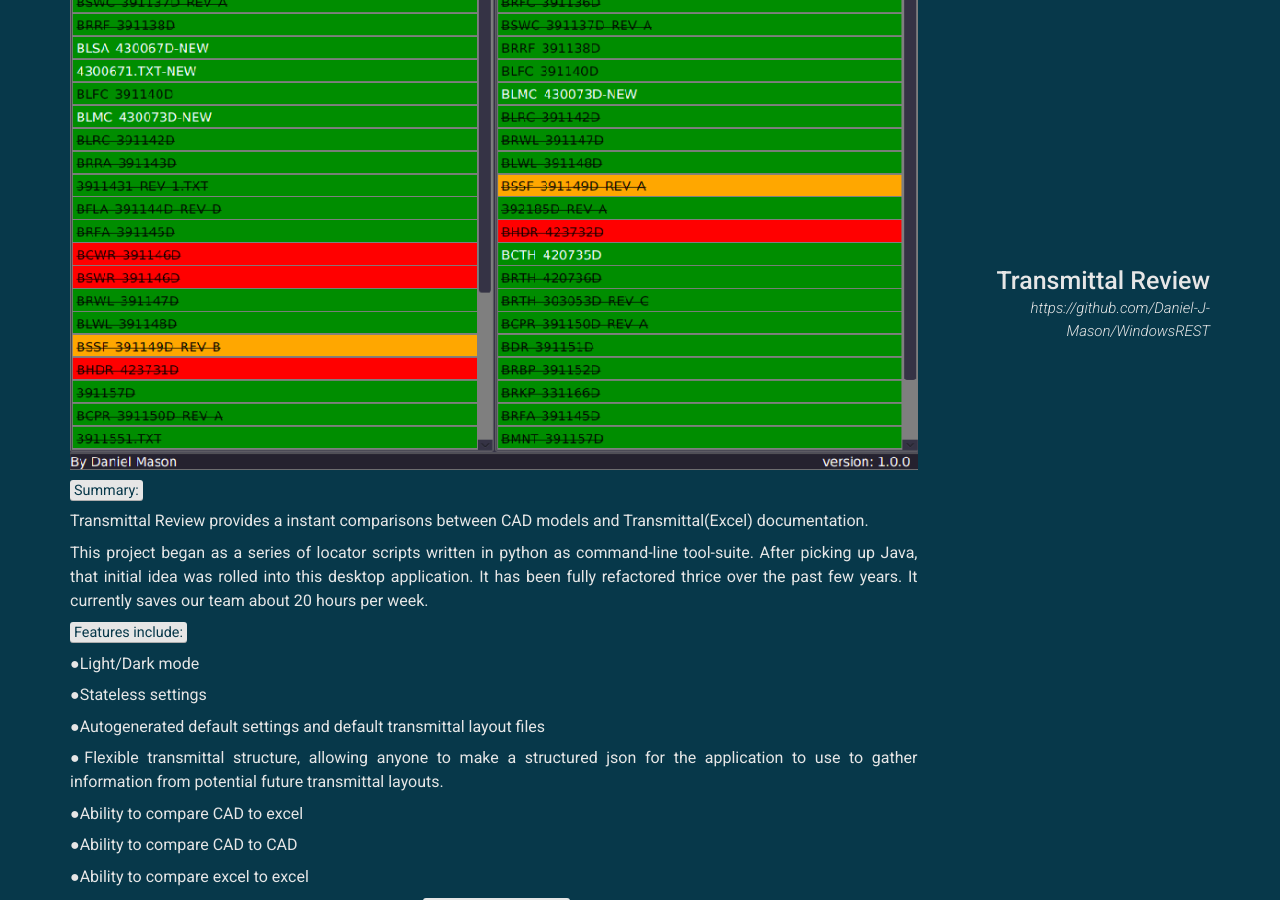
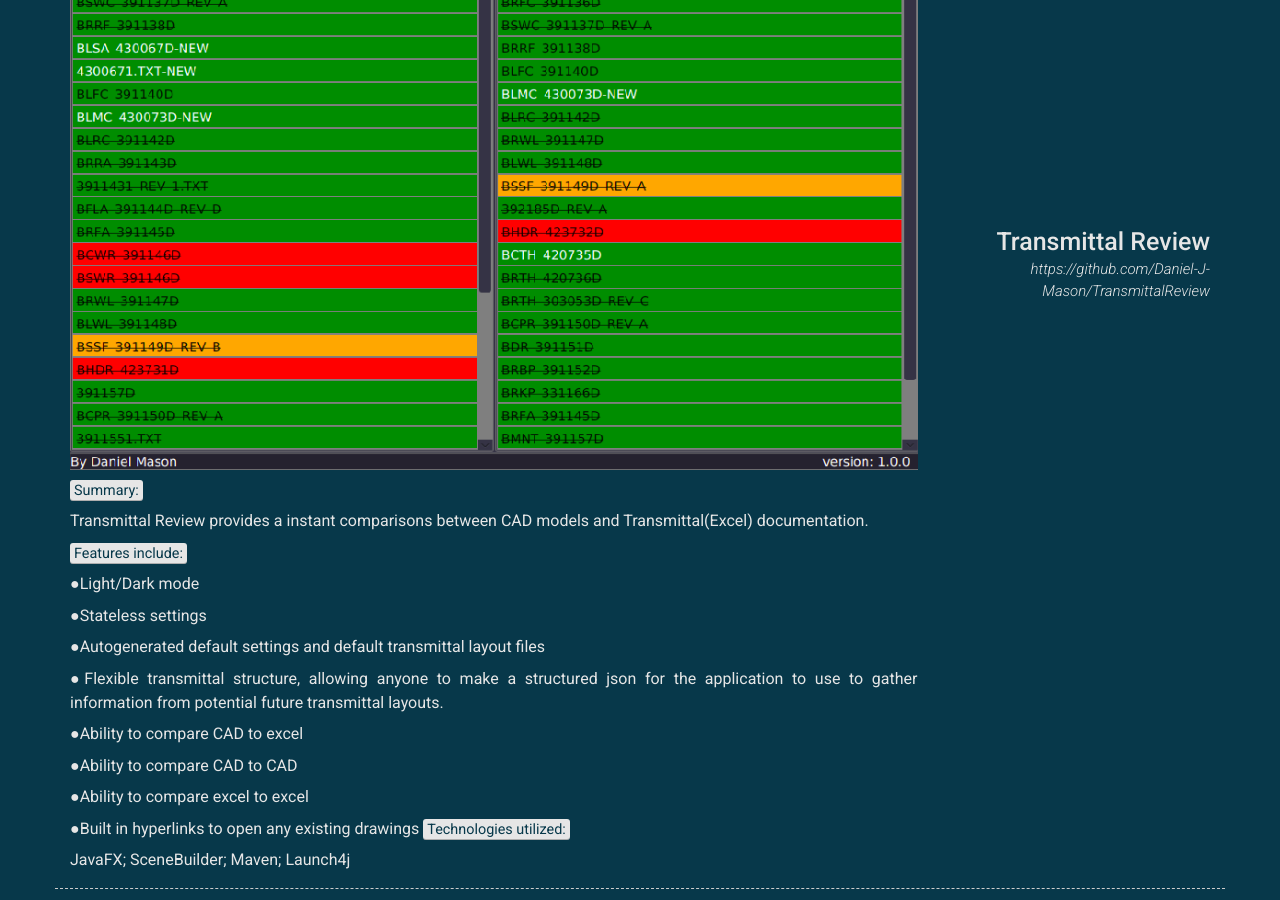
Before and after one commit to Daniel-J-Mason/Daniel-J-Mason.github.io, a Jekyll site: the page built from index.md, in a window 1280 px wide and 900 px high, scrolled down 2084 px. Built offline with Jekyll 4.4.1, drawn with Linux system fonts in a browser that asks for light colours; nearby versions of some CDN libraries; some of the changed lines change nothing that is shown.

Commit message:
TransmittalReview section updates

```diff
--- a/_config.yml
+++ b/_config.yml
@@ -124,8 +124,8 @@ content:
         border: weak  # Value of `weak` will display a weak border below this item. # Any
         # other value (or no value) means no border will be displayed
         title: Transmittal Review
-        link: https://github.com/Daniel-J-Mason/WindowsREST
-        link_text: https://github.com/Daniel-J-Mason/WindowsREST
+        link: https://github.com/Daniel-J-Mason/TransmittalReview
+        link_text: https://github.com/Daniel-J-Mason/TransmittalReview
         #        additional_links:
         #          - title:  Github page for project (eg. sproogen/modern-resume-theme)
         #            icon: fab fa-github
@@ -143,9 +143,6 @@ content:
           <mark>Summary:</mark>
 
           Transmittal Review provides a instant comparisons between CAD models and Transmittal(Excel) documentation.
-
-          This project began as a series of locator scripts written in python as command-line tool-suite. After picking up Java, that initial idea was rolled into this desktop application.
-          It has been fully refactored thrice over the past few years. It currently saves our team about 20 hours per week.
 
           <mark>Features include:</mark>
 
```
